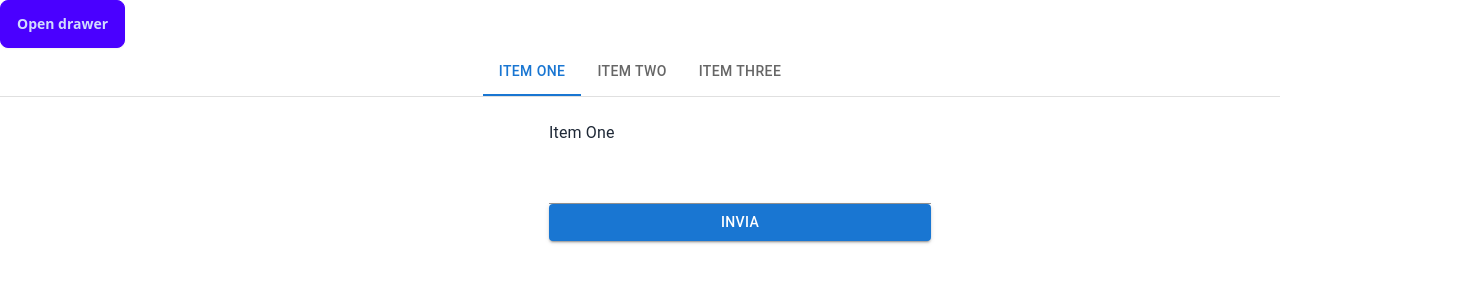
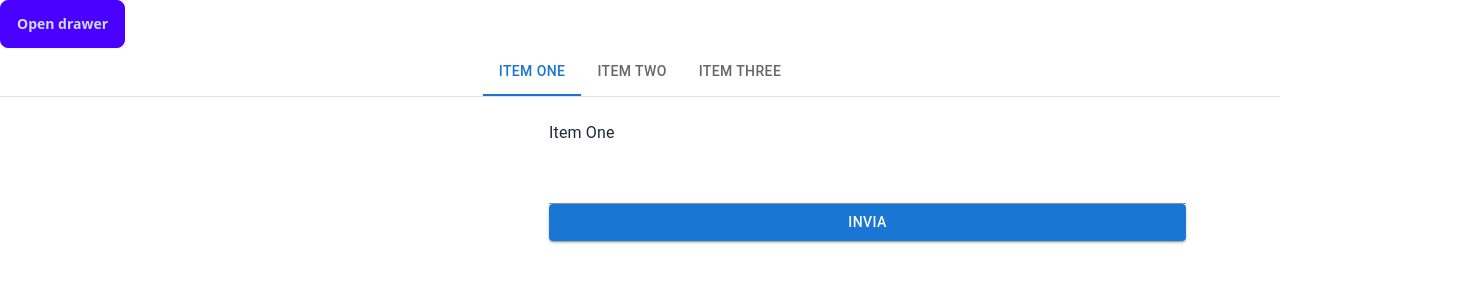
Before and after one commit to Fordprefect-cmd/petrarc-app-react, a React (Create React App) app: page / in a window 1280 px wide. Shown: the top 300 px of the page, 1459 px wide, since content can reach past the window. Built offline with nearby package versions, Linux system fonts and the light colour scheme.

Commit message:
modificato con tabelle da API pythonanywhere

```diff
--- a/src/App.css
+++ b/src/App.css
@@ -3,9 +3,10 @@
 .poesia_imput_bottone {
   display: flex;
   position: relative;
-  justify-content: center;
-  width: 300%;
+  justify-content: left;
+  width: 500%;
   margin-top: 15%;
+
 
   flex-direction: column;
 
@@ -24,6 +25,7 @@
   flex-direction: column;
   justify-content: space-between;
 }
+
 
 
 .tabPanel {
--- a/src/components/AxiosRequest.js
+++ b/src/components/AxiosRequest.js
@@ -2,7 +2,7 @@
 import axios from 'axios';
 
 function AxiosRequest(formData, onResponse) {
-  axios.post('http://localhost:5000/get_tables', formData)
+  axios.post('http://petrarcapp.pythonanywhere.com/get_tables', formData)
     .then(response => {
       console.log('response.data:',response.data);
       onResponse(response.data);
--- a/src/components/RenderTables.js
+++ b/src/components/RenderTables.js
@@ -100,7 +100,7 @@ export const RenderTables = ({ responseData }) => {
           </Table>
         </TableContainer>
         <TablePagination
-          rowsPerPageOptions={[5, 10, 25]}
+          rowsPerPageOptions={[5, 10, 100]}
           component="div"
           count={table1Data.length}
           rowsPerPage={rowsPerPageTable1}
--- a/src/components/TabscComponent.js
+++ b/src/components/TabscComponent.js
@@ -70,7 +70,7 @@ export default function BasicTabs() {
         <ImputPage onResponse={handleChildResponse} />
       </CustomTabPanel>
 
-      <CustomTabPanel value={value} index={1}>
+      <CustomTabPanel className='tablePanel' value={value} index={1}>
         Item Two
         <RenderTables responseData={responseData} /> {/* Pass responseData as prop */}
       </CustomTabPanel>
```
Also changed, not shown: src/components/flyingtable.js (added), 1 other file (tests, documents, lock files or other folders).
